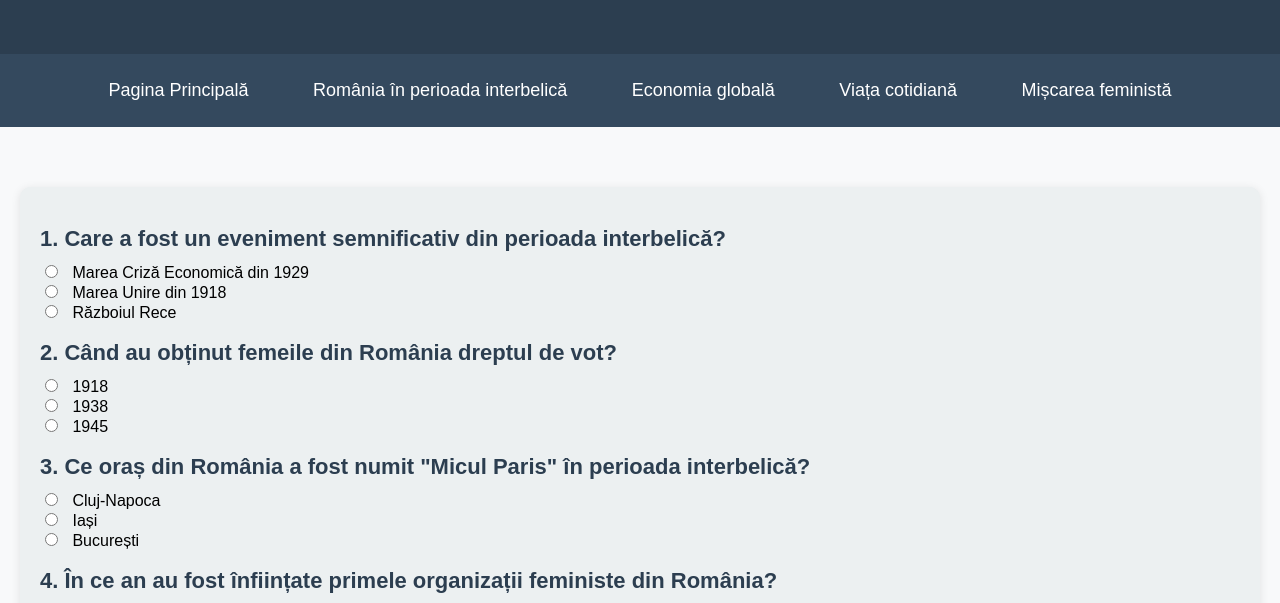
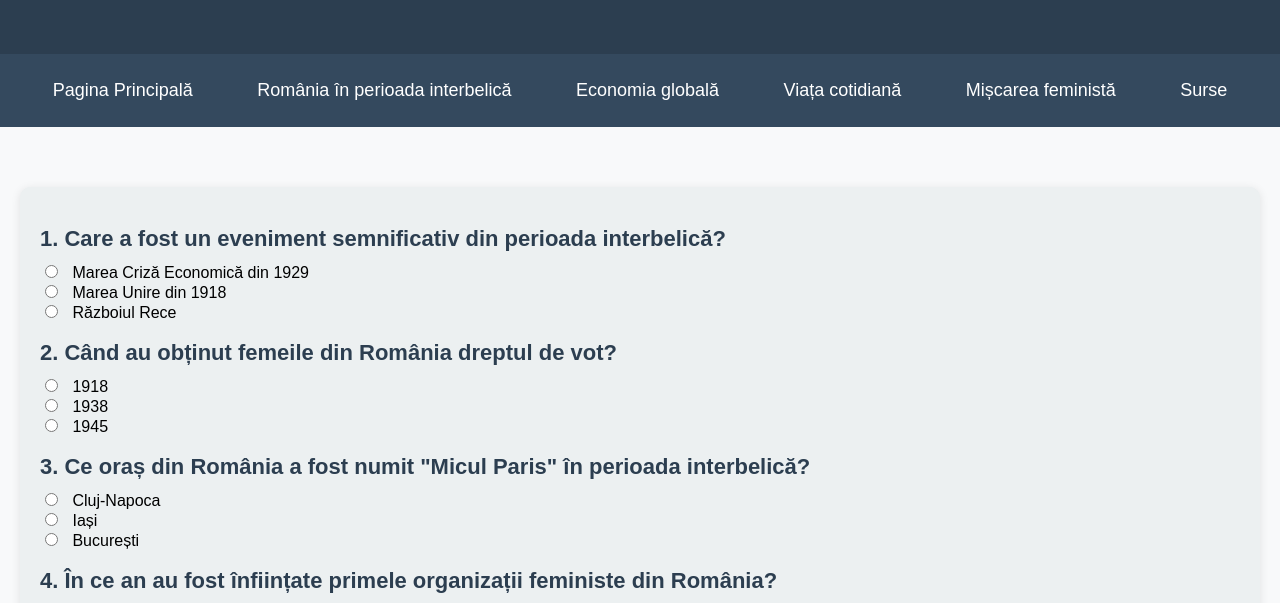
Before and after one commit to ioana974/interbelic., a plain HTML site: page quiz.html in a window 1280 px wide. Shown: the part 135-738 px from the top of the page. Drawn offline with Linux system fonts and the light colour scheme.

Commit message:
quiz.html

```diff
--- a/quiz.html
+++ b/quiz.html
@@ -17,6 +17,7 @@
             <li><a href="economie.html">Economia globală</a></li>
             <li><a href="cotidian.html">Viața cotidiană</a></li>
             <li><a href="feminism.html">Mișcarea feministă</a></li>
+            <li><a href="bibliografie.html">Surse</a></li>
         </ul>
     </nav>
     <main>
```
